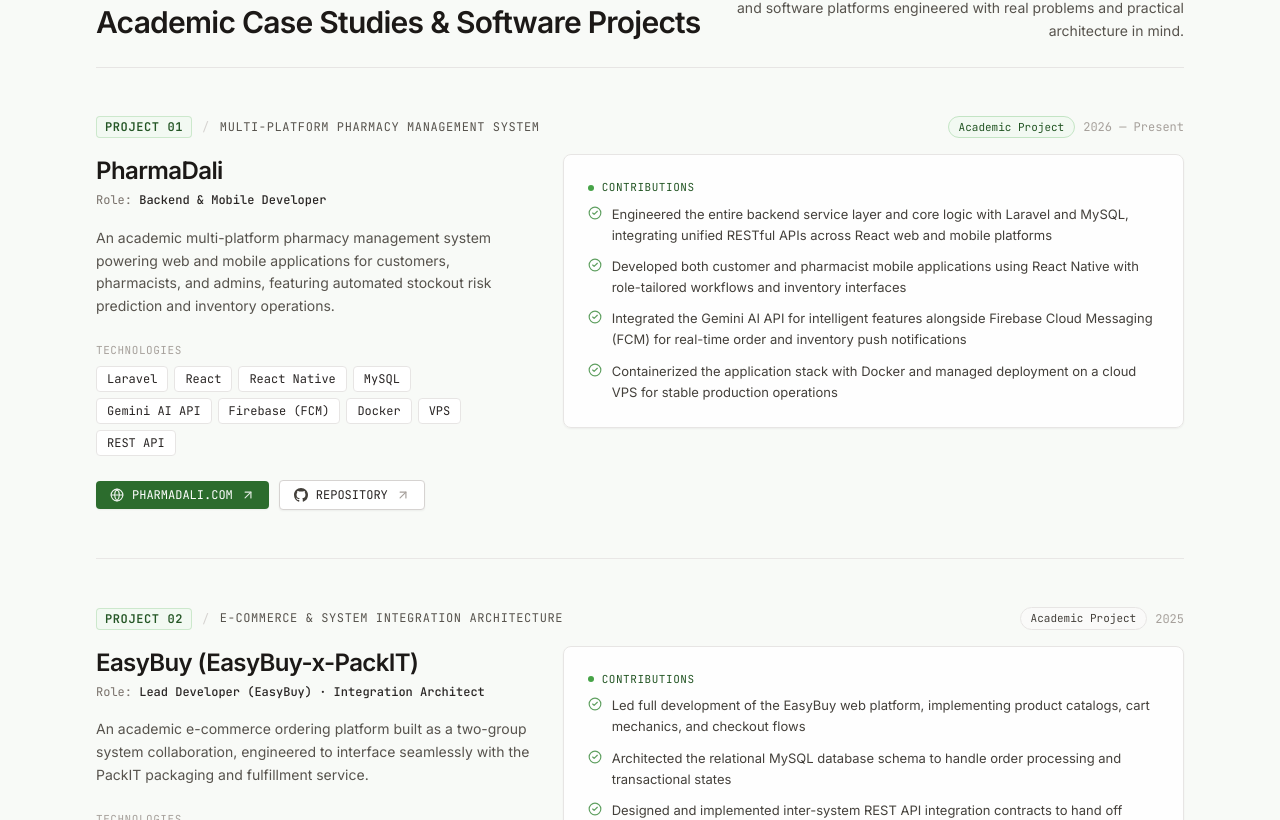
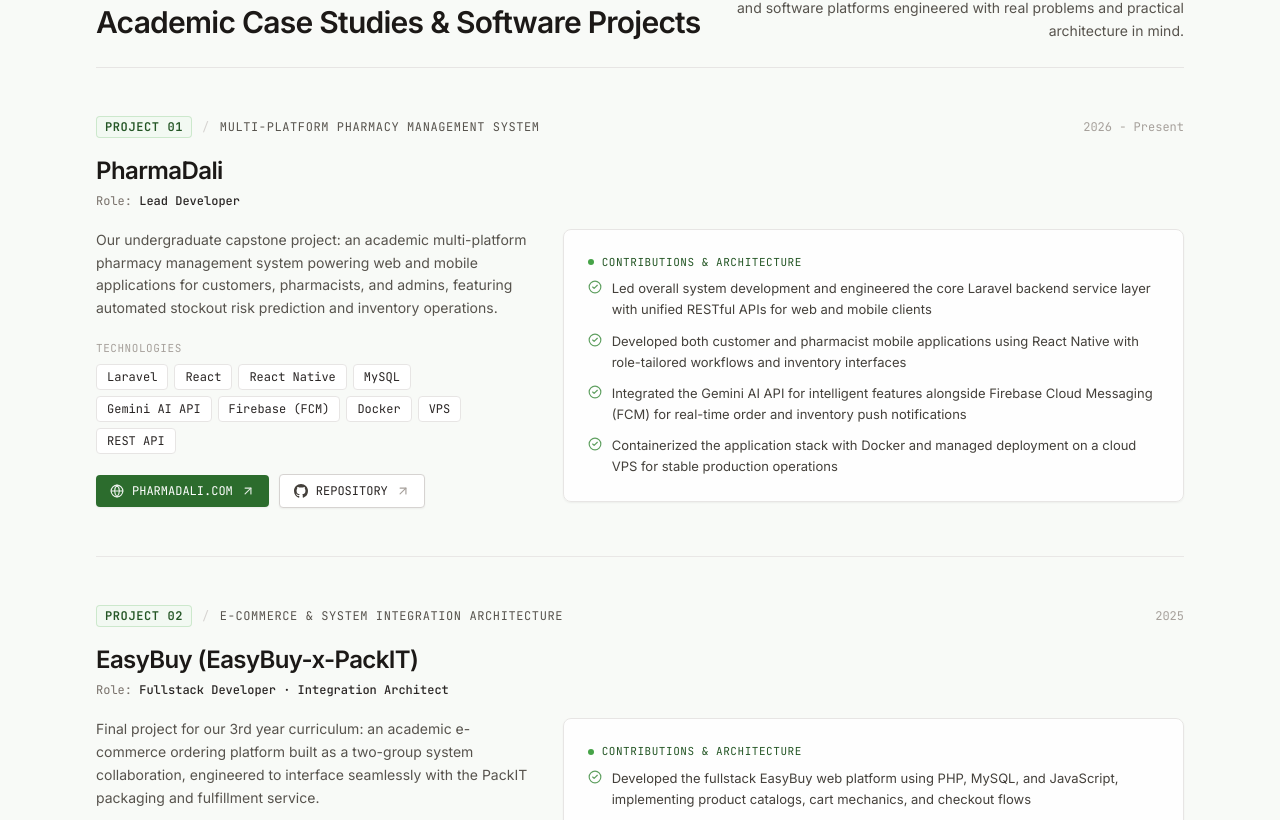
Before and after one commit to Jamexuu/Jamexuu.github.io, a React (Vite) app: page / in a window 1280 px wide. Shown: the part 840-1660 px from the top of the page. Built offline with nearby package versions, Linux system fonts and the light colour scheme.

Commit message:
refactor(work): improve mobile card sequencing, update project roles and academic descriptions, and remove emdashes

```diff
--- a/src/components/Footer.tsx
+++ b/src/components/Footer.tsx
@@ -17,7 +17,7 @@
           JAMES FRANCIS L. MERCADO
         </span>
         <span className="text-brand-400 hidden min-[380px]:inline">/</span>
-        <span className="text-stone-500 whitespace-nowrap">2021–PRESENT</span>
+        <span className="text-stone-500 whitespace-nowrap">2021 - PRESENT</span>
       </div>
 
       <button
--- a/src/components/ProjectItem.tsx
+++ b/src/components/ProjectItem.tsx
@@ -18,56 +18,8 @@
     }
   };
 
-  return (
-    <article
-      className={`group transition-all duration-200 ${
-        !isLast ? "border-b border-stone-200/90 pb-8 mb-8 sm:pb-12 sm:mb-12" : "pb-2 sm:pb-4"
-      }`}
-    >
-      {/* Header bar: Project Index & Category Metadata */}
-      <div className="flex flex-col sm:flex-row sm:items-center justify-between gap-2.5 sm:gap-3 mb-4">
-        <div className="flex flex-wrap items-center gap-x-2.5 gap-y-1.5 font-mono text-[11px] sm:text-xs text-stone-500 tracking-wider min-w-0">
-          <span className="px-2 py-0.5 rounded bg-brand-50 border border-brand-200/80 text-brand-800 font-semibold shrink-0 whitespace-nowrap">
-            PROJECT {project.number}
-          </span>
-          <span className="text-stone-300 hidden sm:inline">/</span>
-          <span className="uppercase text-stone-600 leading-snug">{project.category}</span>
-        </div>
-
-        <div className="flex flex-wrap items-center gap-2 shrink-0">
-          <span
-            className={`text-[11px] font-mono px-2.5 py-0.5 rounded-full border whitespace-nowrap ${
-              project.period.toLowerCase().includes("present")
-                ? "bg-brand-50 text-brand-800 border-brand-200"
-                : "bg-stone-50 text-stone-700 border-stone-200"
-            }`}
-          >
-            {project.status}
-          </span>
-          <span className="font-mono text-xs text-stone-400 whitespace-nowrap">
-            {project.period}
-          </span>
-        </div>
-      </div>
-
-      {/* Main Title & Role */}
-      <div className="grid grid-cols-1 lg:grid-cols-12 gap-5 sm:gap-6 lg:gap-8 items-start">
-        <div className="lg:col-span-5 space-y-4 min-w-0">
+  const renderTechStack = () => (
     <div>
-            <h3 className="text-xl sm:text-2xl font-semibold text-stone-900 tracking-tight leading-snug group-hover:text-brand-800 transition-colors">
-              {project.title}
-            </h3>
-            <p className="mt-1 font-mono text-xs text-stone-500 leading-relaxed">
-              Role: <span className="text-stone-800 font-medium">{project.role}</span>
-            </p>
-          </div>
-
-          <p className="text-stone-600 text-sm leading-relaxed">
-            {project.description}
-          </p>
-
-          {/* Tech Stack list */}
-          <div className="pt-1 sm:pt-2">
       <span className="block font-mono text-[11px] uppercase tracking-wider text-stone-400 mb-2">
         Technologies
       </span>
@@ -82,15 +34,19 @@
         ))}
       </div>
     </div>
+  );
 
-          {/* Links */}
-          <div className="pt-1 sm:pt-2 flex flex-col min-[420px]:flex-row flex-wrap items-stretch min-[420px]:items-center gap-2.5">
+  const renderLinks = () => {
+    if (!project.liveUrl && !project.githubUrl) return null;
+
+    return (
+      <div className="flex flex-col sm:flex-row flex-wrap items-stretch sm:items-center gap-2.5 pt-1">
         {project.liveUrl && (
           <a
             href={project.liveUrl}
             target="_blank"
             rel="noreferrer"
-                className="inline-flex items-center justify-center gap-2 px-3.5 py-2.5 min-[420px]:py-1.5 rounded bg-brand-700 hover:bg-brand-800 text-white text-xs font-mono transition-colors shadow-xs"
+            className="inline-flex items-center justify-center gap-2 px-3.5 py-2.5 sm:py-2 rounded bg-brand-700 hover:bg-brand-800 text-white text-xs font-mono transition-colors shadow-xs"
           >
             <Globe className="w-3.5 h-3.5 opacity-90 shrink-0" />
             <span>{getLiveLabel(project.liveUrl)}</span>
@@ -102,7 +58,7 @@
             href={project.githubUrl}
             target="_blank"
             rel="noreferrer"
-                className="inline-flex items-center justify-center gap-2 px-3.5 py-2.5 min-[420px]:py-1.5 rounded border border-stone-300 bg-white hover:border-brand-300 hover:bg-brand-50/40 text-stone-800 text-xs font-mono transition-colors shadow-xs"
+            className="inline-flex items-center justify-center gap-2 px-3.5 py-2.5 sm:py-2 rounded border border-stone-300 bg-white hover:border-brand-300 hover:bg-brand-50/40 text-stone-800 text-xs font-mono transition-colors shadow-xs"
           >
             <GithubIcon className="w-3.5 h-3.5 text-stone-700 shrink-0" />
             <span>REPOSITORY</span>
@@ -110,13 +66,71 @@
           </a>
         )}
       </div>
+    );
+  };
+
+  return (
+    <article
+      className={`group transition-all duration-200 ${
+        !isLast ? "border-b border-stone-200/90 pb-8 mb-8 sm:pb-12 sm:mb-12" : "pb-2 sm:pb-4"
+      }`}
+    >
+      {/* Header bar: Project Index & Metadata */}
+      <div className="flex items-center justify-between gap-3 mb-3 sm:mb-4">
+        <div className="flex items-center gap-2 sm:gap-2.5 font-mono text-[11px] sm:text-xs text-stone-500 tracking-wider min-w-0">
+          <span className="px-2 py-0.5 rounded bg-brand-50 border border-brand-200/80 text-brand-800 font-semibold shrink-0 whitespace-nowrap">
+            PROJECT {project.number}
+          </span>
+          <span className="text-stone-300 hidden sm:inline">/</span>
+          <span className="uppercase text-stone-600 leading-snug hidden sm:inline truncate">
+            {project.category}
+          </span>
         </div>
 
-        {/* Project Contributions */}
+        <span className="font-mono text-xs text-stone-400 whitespace-nowrap shrink-0">
+          {project.period}
+        </span>
+      </div>
+
+      {/* Main Title, Mobile Category & Role */}
+      <div className="mb-4 sm:mb-5">
+        <h3 className="text-xl sm:text-2xl font-semibold text-stone-900 tracking-tight leading-snug group-hover:text-brand-800 transition-colors">
+          {project.title}
+        </h3>
+        <div className="mt-1 sm:mt-1.5 flex flex-col sm:flex-row sm:items-center gap-1 sm:gap-2 font-mono text-xs text-stone-500">
+          <span className="sm:hidden text-[11px] uppercase tracking-wider text-stone-500 font-medium">
+            {project.category}
+          </span>
+          <p>
+            Role: <span className="text-stone-800 font-medium">{project.role}</span>
+          </p>
+        </div>
+      </div>
+
+      {/* Content Grid:
+          - Desktop: 2-column layout with Description, Tech Stack, & Links on the left (col-span-5)
+            and Contributions card on the right (col-span-7).
+          - Mobile: Linear narrative sequence: Description -> Contributions -> Technologies -> Links.
+      */}
+      <div className="grid grid-cols-1 lg:grid-cols-12 gap-5 sm:gap-6 lg:gap-8 items-start">
+        {/* Overview & Description */}
+        <div className="lg:col-span-5 space-y-4 min-w-0">
+          <p className="text-stone-600 text-sm leading-relaxed">
+            {project.description}
+          </p>
+
+          {/* Desktop-only: Technologies & Action Links */}
+          <div className="hidden lg:block space-y-4 pt-1">
+            {renderTechStack()}
+            {renderLinks()}
+          </div>
+        </div>
+
+        {/* Contributions Card */}
         <div className="lg:col-span-7 bg-white/80 border border-stone-200 group-hover:border-brand-200/90 rounded-lg p-4 sm:p-6 space-y-3 shadow-xs transition-colors min-w-0">
           <div className="flex items-center gap-2 font-mono text-[11px] uppercase tracking-wider text-brand-800 mb-2">
             <span className="w-1.5 h-1.5 rounded-full bg-brand-500 shrink-0"></span>
-            <span>Contributions</span>
+            <span>Contributions & Architecture</span>
           </div>
 
           <ul className="space-y-2.5">
@@ -128,6 +142,12 @@
             ))}
           </ul>
         </div>
+
+        {/* Mobile-only: Technologies & Action Links placed after Contributions */}
+        <div className="lg:hidden space-y-4 pt-1">
+          {renderTechStack()}
+          {renderLinks()}
+        </div>
       </div>
     </article>
   );
--- a/src/data/portfolioData.ts
+++ b/src/data/portfolioData.ts
@@ -12,7 +12,7 @@
   headline: "Building backend services, relational databases, and understanding how software systems work under the hood.",
   bio: [
     "I got into programming during senior high school after writing my first lines of code. What began as simple algorithmic puzzles quickly grew into a genuine curiosity about how real-world applications handle data reliably.",
-    "While many start with visual design, I found myself drawn to what happens behind the scenes — designing relational database schemas, mapping entity relationships, and engineering predictable API endpoints.",
+    "While many start with visual design, I found myself drawn to what happens behind the scenes: designing relational database schemas, mapping entity relationships, and engineering predictable API endpoints.",
     "I value readable code, solid data modeling, and understanding fundamentals before abstractions. Every project is an opportunity to write cleaner server-side code and deepen my engineering discipline."
   ],
   collaborationStatus: "Open for internship opportunities, technical discussions, and backend software engineering projects."
@@ -24,13 +24,12 @@
     number: "01",
     title: "PharmaDali",
     category: "Multi-Platform Pharmacy Management System",
-    status: "Academic Project",
-    role: "Backend & Mobile Developer",
-    period: "2026 — Present",
-    description: "An academic multi-platform pharmacy management system powering web and mobile applications for customers, pharmacists, and admins, featuring automated stockout risk prediction and inventory operations.",
+    role: "Lead Developer",
+    period: "2026 - Present",
+    description: "Our undergraduate capstone project: an academic multi-platform pharmacy management system powering web and mobile applications for customers, pharmacists, and admins, featuring automated stockout risk prediction and inventory operations.",
     techStack: ["Laravel", "React", "React Native", "MySQL", "Gemini AI API", "Firebase (FCM)", "Docker", "VPS", "REST API"],
     contributions: [
-      "Engineered the entire backend service layer and core logic with Laravel and MySQL, integrating unified RESTful APIs across React web and mobile platforms",
+      "Led overall system development and engineered the core Laravel backend service layer with unified RESTful APIs for web and mobile clients",
       "Developed both customer and pharmacist mobile applications using React Native with role-tailored workflows and inventory interfaces",
       "Integrated the Gemini AI API for intelligent features alongside Firebase Cloud Messaging (FCM) for real-time order and inventory push notifications",
       "Containerized the application stack with Docker and managed deployment on a cloud VPS for stable production operations"
@@ -43,14 +42,13 @@
     number: "02",
     title: "EasyBuy (EasyBuy-x-PackIT)",
     category: "E-Commerce & System Integration Architecture",
-    status: "Academic Project",
-    role: "Lead Developer (EasyBuy) · Integration Architect",
+    role: "Fullstack Developer · Integration Architect",
     period: "2025",
-    description: "An academic e-commerce ordering platform built as a two-group system collaboration, engineered to interface seamlessly with the PackIT packaging and fulfillment service.",
+    description: "Final project for our 3rd year curriculum: an academic e-commerce ordering platform built as a two-group system collaboration, engineered to interface seamlessly with the PackIT packaging and fulfillment service.",
     techStack: ["PHP", "MySQL", "JavaScript", "REST API", "Tailwind CSS", "Git"],
     contributions: [
-      "Led full development of the EasyBuy web platform, implementing product catalogs, cart mechanics, and checkout flows",
-      "Architected the relational MySQL database schema to handle order processing and transactional states",
+      "Developed the fullstack EasyBuy web platform using PHP, MySQL, and JavaScript, implementing product catalogs, cart mechanics, and checkout flows",
+      "Architected the relational MySQL database schema to handle order processing, inventory items, and transactional states",
       "Designed and implemented inter-system REST API integration contracts to hand off validated customer orders to PackIT",
       "Coordinated active cross-team Git repository workflows with 780+ commits to maintain status synchronization"
     ],
@@ -61,10 +59,9 @@
     number: "03",
     title: "Papernest",
     category: "Python / Flask Web System",
-    status: "Academic Project",
-    role: "Backend & Database Contributor",
-    period: "2025",
-    description: "An academic database-driven web application managing paper submissions, document schemas, structured forms, and centralized records.",
+    role: "Backend & Database Developer",
+    period: "2024",
+    description: "Final project for our 2nd year Object-Oriented Programming (OOP) class: an academic database-driven web application managing paper submissions, document schemas, structured forms, and centralized records.",
     techStack: ["Python", "Flask", "MySQL", "Relational Schemas", "REST Routes"],
     contributions: [
       "Developed modular Flask route controllers and relational database connection utilities",
@@ -138,14 +135,14 @@
 
 export const timelineMilestones: TimelineMilestone[] = [
   {
-    year: "2023 — Present",
+    year: "2023 - Present",
     title: "Bachelor of Science in Information Technology",
     institution: "Polytechnic University of the Philippines (PUP)",
     description: "Focused on backend software engineering, relational database management systems, web applications, and collaborative multi-group system integration.",
     badge: "Current"
   },
   {
-    year: "2022 — 2023",
+    year: "2022 - 2023",
     title: "Senior High School (TVL-ICT Strand)",
     institution: "La Consolacion College Tanauan",
     description: "Graduated with honors in technical vocational studies; developed foundational programming logic, algorithms, and early software projects.",
--- a/src/sections/ContactSection.tsx
+++ b/src/sections/ContactSection.tsx
@@ -128,7 +128,7 @@
 
           <div className="p-3.5 rounded-lg border border-brand-200/70 bg-brand-50/35 font-mono text-xs text-stone-600 leading-relaxed">
             <span className="font-semibold text-brand-800 block mb-0.5">TURNAROUND</span>
-            <span>Typically replies within 24–48 hours for opportunities and inquiries.</span>
+            <span>Typically replies within 24-48 hours for opportunities and inquiries.</span>
           </div>
         </div>
       </div>
--- a/src/sections/StackSection.tsx
+++ b/src/sections/StackSection.tsx
@@ -21,7 +21,7 @@
         number="02"
         label="ENGINEERING STACK"
         title="Technology Map & Practical Tooling"
-        description="An honest breakdown of the languages, frameworks, and infrastructure tools I use to build applications — organized by practical familiarity rather than arbitrary percentages."
+        description="An honest breakdown of the languages, frameworks, and infrastructure tools I use to build applications, organized by practical familiarity rather than arbitrary percentages."
       />
 
       <div className="grid grid-cols-1 md:grid-cols-2 lg:grid-cols-3 gap-4 sm:gap-6">
--- a/src/types/portfolio.ts
+++ b/src/types/portfolio.ts
@@ -3,7 +3,7 @@
   number: string;
   title: string;
   category: string;
-  status: string;
+  status?: string;
   role: string;
   period: string;
   description: string;
```
Lines whose indentation alone changed are shown as unchanged.
